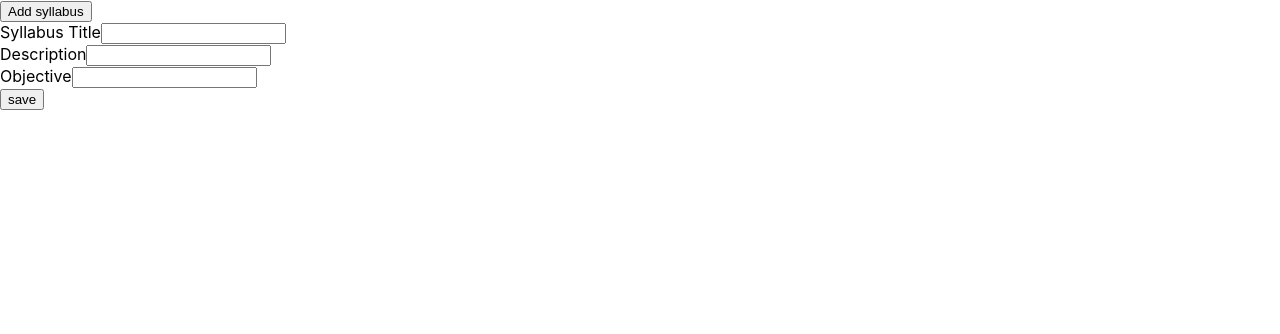
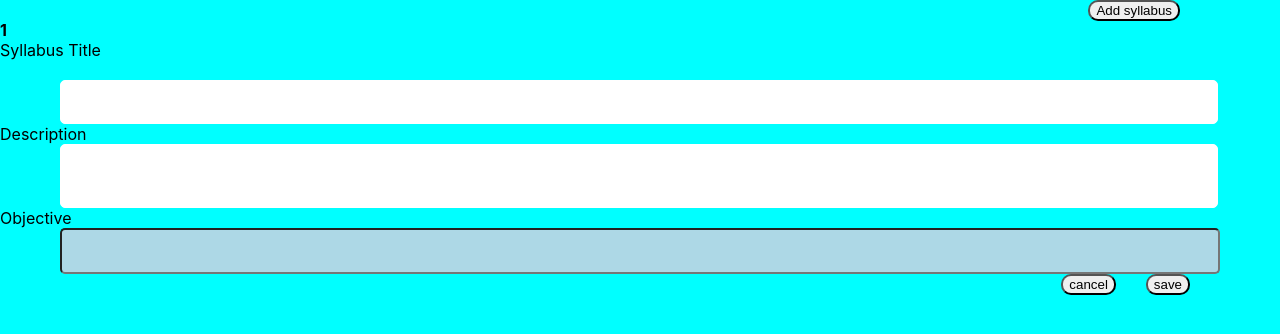
Before and after one commit to Rachana21Reddy/courseUsingReact, a React (Create React App) app: page / in a window 1280 px wide. Both pictures are taken after a click on the button "Add syllabus". Shown: the top 334 px of the page. Built offline with nearby package versions, Linux system fonts and the light colour scheme.

Commit message:
midified code

```diff
--- a/src/App.css
+++ b/src/App.css
@@ -1,4 +1,4 @@
-.App {
+/* .App {
   text-align: center;
 }
 
@@ -35,4 +35,91 @@
   to {
     transform: rotate(360deg);
   }
+} */
+
+
+body{
+	background-color:aqua;
 }
+
+#cancel
+{
+	float: right;
+	margin-right: 30px;
+	border-radius: 10px;
+}
+
+#save
+{
+	float: right;
+	margin-right: 90px;
+	border-radius: 10px;
+}
+
+#syllabusBtn
+{
+	float: right;
+	margin-right: 100px;
+	border-radius: 10px;
+}
+
+#syllabusTitle
+{
+	width: 90%;
+	height: 40px;
+	margin-top: 20px;
+	margin-left: 60px;
+	border: 1px solid white;
+	border-radius: 5px;
+}
+
+#description
+{
+	width:90%;
+	height: 60px;
+	margin-left: 60px;
+	border: 1px solid white;
+	border-radius: 5px;
+}
+
+#objective
+{
+	width: 90%;
+	height: 40px;
+	margin-left: 60px;
+	background: lightblue;
+	border-radius: 5px;
+}
+
+.card{
+	padding-left: 14px;
+	width: 90%;
+	height: 100%;
+	padding-top: 9px;
+	margin-left: 57px;
+	margin-top: 100px;
+	background: gray;
+	border: 5px blueviolet;
+	border-radius: 17px;
+
+}
+
+.index{
+	width: 40px;
+    height: 20px;
+    background-color: lightblue;
+    text-align:center;
+    float: left;
+}
+
+#edit{
+	float: right;
+	padding-right: 20px;
+	padding-left: 10px;
+}
+
+#delete{
+	float: right;
+	padding-right: 20px;
+	padding-left: 10px;
+}
--- a/src/App.js
+++ b/src/App.js
@@ -1,15 +1,68 @@
 // import logo from './logo.svg';
 import './App.css';
-import React, { useState, useRef } from 'react';
+import React, { useState } from 'react';
+
+const SyllabusForm = props => {
+  const [syllabusTitle, setTitle] = useState(props.syllabusData.syllabusTitle);
+  const [description, setDescription] = useState(props.syllabusData.description);
+  const [objective, setObjective] = useState(props.syllabusData.objective);
+
+  const handleChange = event => {
+    if(event.target.name === "syllabusTitle") setTitle(event.target.value);
+    if(event.target.name === "description") setDescription(event.target.value);
+    if(event.target.name === "objective") setObjective(event.target.value);
+  }
+
+  const Syllabus={
+    "syllabusTitle":syllabusTitle,
+    "description":description,
+    "objective":objective
+  };
+
+  const handleSave = () => props.onSave(props.index,Syllabus);
+
+  const handleCancel = () => props.onCancel(props.index);
+
+  return(
+    <div id="form">
+    <br></br><strong>{props.index+1}</strong><br></br>
+    <label>Syllabus Title</label>
+    <input type="text" name="syllabusTitle" id="syllabusTitle" value={syllabusTitle} onChange={handleChange}></input>
+    <br></br>
+    <label>Description</label>
+    <input type="text" name="description" id="description" value={description} onChange={handleChange}></input>
+    <br></br>
+    <label>Objective</label>
+    <input type="text" name="objective" id="objective" value={objective} onChange={handleChange}></input>
+    <br></br>
+    <button onClick={handleSave} id="save">save</button>
+    <button onClick={handleCancel} id="cancel">cancel</button>
+    <br></br>
+    </div>
+  );
+}
+
+const SyllabusCard = props => {
+  const editSyllabus = () => props.edit(props.index);
+  const deleteSyllabus = () => props.delete(props.index);
+  return (
+    <div class="card">
+      <br></br><label class="index">{props.index+1}</label><br></br>
+      <label>syllabusTitle:{props.syllabusData.syllabusTitle}</label><br></br>
+      <label>Description:{props.syllabusData.description}</label><br></br>
+      <label>Objective:{props.syllabusData.objective}</label><br></br>
+      <button onClick={editSyllabus} id="edit">Edit</button>
+      <button onClick={deleteSyllabus} id="delete">Delete</button><br></br>
+    </div>
+  );
+}
+
 
 function App() {
-  const syllabusTitle = useRef(null);
-  const description = useRef(null);
-  const objective = useRef(null);
 
   const [syllabusItems, setSyllabusItems] =  useState([]);
+  const DisplayForm = () => {
     const syllabusItemsClone = [ ...syllabusItems];
-  const DisplayForm = () => {
     syllabusItemsClone.push({
       syllabusTitle: "",
       description: "",
@@ -19,56 +72,46 @@ function App() {
     setSyllabusItems(syllabusItemsClone);
   }
 
-  const SyllabusForm = (props) => {
-    return(
-      <>
-      <br></br>
-      <lable>Syllabus Title</lable>
-      <input type="text" defaultvalue={props.syllabusData.syllabusTitle} ref={syllabusTitle}></input>
-      <br></br>
-      <lable>Description</lable>
-      <input type="text" defaultvalue={props.syllabusData.description} ref={description}></input>
-      <br></br>
-      <lable>Objective</lable>
-      <input type="text" defaultvalue={props.syllabusData.objective} ref={objective}></input>
-      <br></br>
-      <button onClick={Save}>save</button>
-      <br></br>
-      </>
-    );
-  }
-
-  const Save = () => {
-    syllabusItemsClone.pop();
-    syllabusItemsClone.push({
-      syllabusTitle: syllabusTitle.current.value,
-      description: description.current.value,
-      objective: objective.current.value,
-      editMode: false
-    });
-    console.log(syllabusItemsClone);
+  const save = (index, Syllabus) => {
+    const syllabusItemsClone = [...syllabusItems];
+    console.log(Syllabus);
+    syllabusItemsClone[index] = Syllabus;
+    syllabusItemsClone[index].editMode = false;
+    console.log(syllabusItemsClone)
     setSyllabusItems(syllabusItemsClone);
   }
 
-  const SyllabusCard = (props) => {
-    return (
-      <>
-        <br></br><strong>{props.number}</strong><br></br>
-        <lable>syllabusTitle:{props.syllabusData.syllabusTitle}</lable><br></br>
-        <lable>Description:{props.syllabusData.description}</lable><br></br>
-        <label>Objective:{props.syllabusData.objective}</label><br></br>
-        <button>Edit</button><br></br>
-      </>
-    );
+  const cancel = index => {
+    const syllabusItemsClone = [...syllabusItems];
+    if(syllabusItemsClone[index].syllabusTitle === "" && syllabusItemsClone[index].description === "" && syllabusItemsClone[index].objective === "") {
+      syllabusItemsClone.pop();
+    }
+    else {
+      syllabusItemsClone[index].editMode = false;
+    }
+    setSyllabusItems(syllabusItemsClone);
+  }
+
+  const handleEdit = index => {
+    const syllabusItemsClone = [...syllabusItems];
+    syllabusItemsClone[index].editMode = true;
+    setSyllabusItems(syllabusItemsClone);
+  }
+
+  const handleDelete = index => {
+    const syllabusItemsClone = [...syllabusItems];
+    syllabusItemsClone.splice(index,1);
+    setSyllabusItems(syllabusItemsClone);
   }
 
   return (
     <div>
-      <button onClick={DisplayForm}>Add syllabus</button>
+      <button onClick={DisplayForm} id="syllabusBtn">Add syllabus</button>
       {syllabusItems.map((syllabusItem, index) => {
-        return((syllabusItem.editMode === false ?
-        (<SyllabusCard key={`SyllabusCard.${index}`} syllabusData={syllabusItem} number={index+1}></SyllabusCard>)
-        :(<SyllabusForm syllabusData={syllabusItem}></SyllabusForm>)))}
+        console.log(syllabusItem.editMode);
+        return((syllabusItem.editMode === true ?
+          (<SyllabusForm key={`SyllabusForm-${index}`} syllabusData={syllabusItem} index={index} onSave={save} onCancel={cancel}></SyllabusForm>)
+          :(<SyllabusCard key={`SyllabusCard-${index}`} syllabusData={syllabusItem} index={index} edit={handleEdit} delete={handleDelete}></SyllabusCard>)))}
       )}
     </div>
     )
```
Lines whose indentation alone changed are shown as unchanged.
